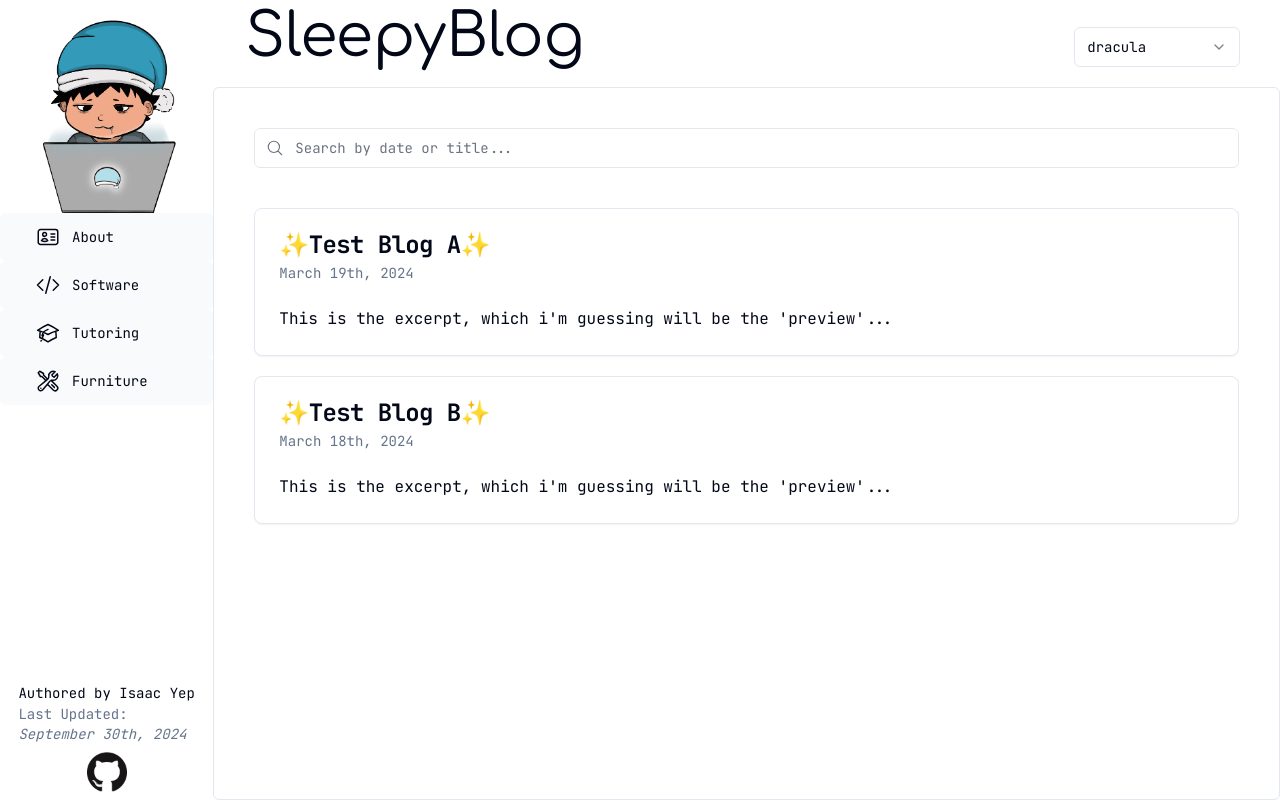
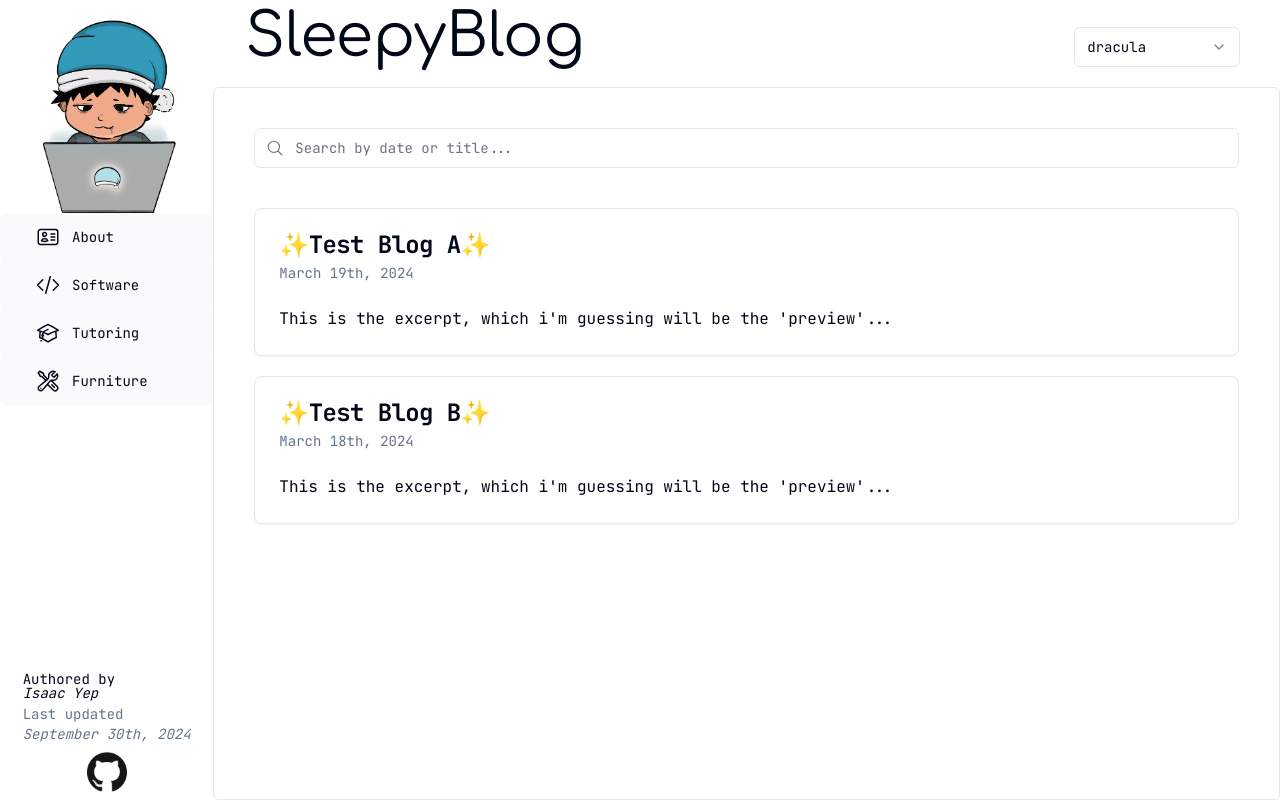
Before and after one commit to anthonybench/sleepyblog, a Next.js app: page / in a window 1280 px wide. Built offline with nearby package versions, Linux system fonts and the light colour scheme.

Commit message:
sidenav footer adjustment

```diff
--- a/app/_components/side-nav.tsx
+++ b/app/_components/side-nav.tsx
@@ -85,10 +85,12 @@ export default function SideNav() {
       <footer className="mx-3">
         <div className="space-y-1">
           <h4 className="text-sm font-medium leading-none">
-            Authored by Isaac Yep
+            Authored by
+            <br />
+            <em>Isaac Yep</em>
           </h4>
           <p className="text-sm text-muted-foreground">
-            Last Updated:
+            Last updated
             <br />
             <em>{formatedDate}</em>
           </p>
```
Also changed, not shown: 1 other file (tests, documents, lock files or other folders).
